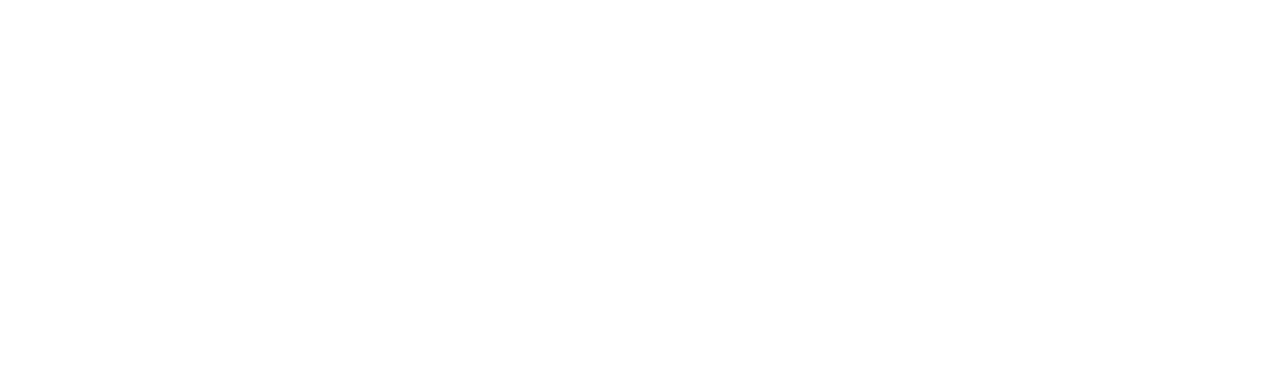
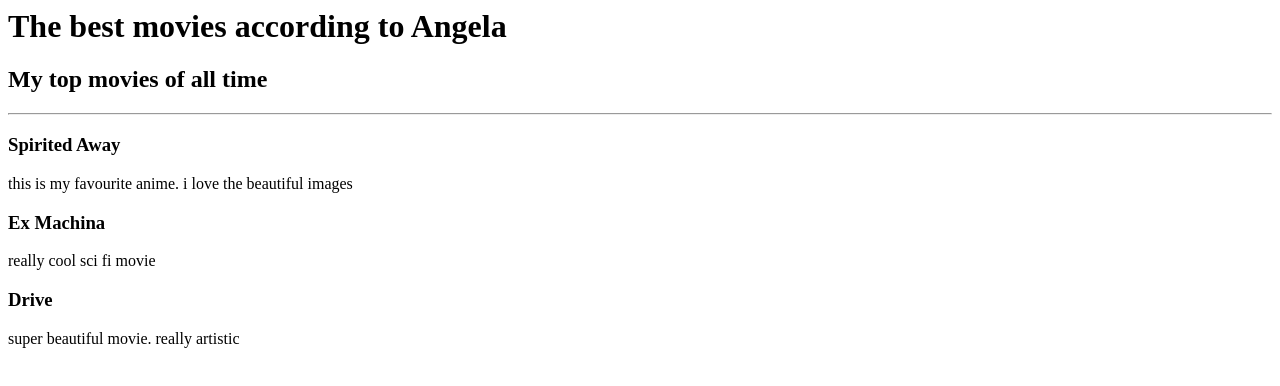
Before and after one commit to seudsahm2/Angela_MERN_Stack, a plain HTML site: page 007 2.4-Movie-Ranking-Project/index.html in a window 1280 px wide. Drawn offline with Linux system fonts and the light colour scheme.

Commit message:
do first movie recommendation formatting project

```diff
--- a/007 2.4-Movie-Ranking-Project/index.html
+++ b/007 2.4-Movie-Ranking-Project/index.html
@@ -1 +1,10 @@
 <!-- Write your code below -->
+ <h1>The best movies according to Angela</h1>
+ <h2>My top movies of all time</h2>
+ <hr>
+ <h3>Spirited Away</h3>
+ <p>this is my favourite anime. i love the beautiful images </p>
+ <h3>Ex Machina</h3>
+ <p>really cool sci fi movie</p>
+ <h3>Drive</h3>
+ <p>super beautiful movie. really artistic</p>
```
